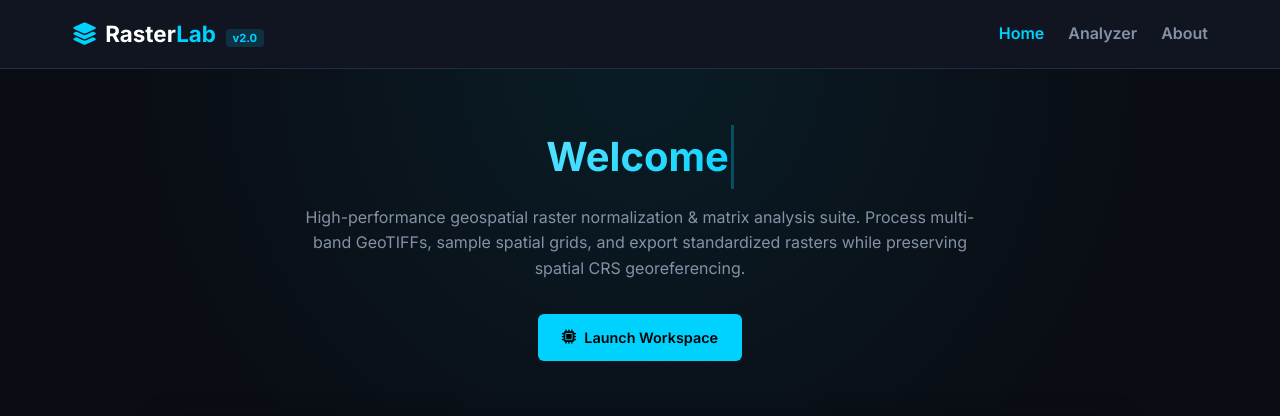
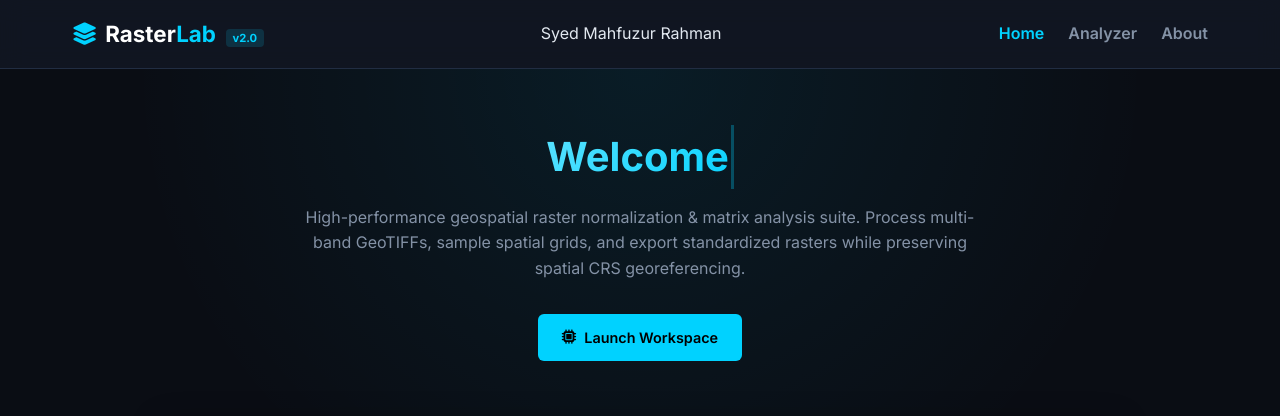
Before and after one commit to mahfuzurrahman92/raster_data_analysis, a Flask app: page / in a window 1280 px wide. Shown: the top 416 px of the page. Run offline with Flask 3, Linux system fonts and the light colour scheme; some libraries are stand-ins or nearby versions.

Commit message:
Change Nav Bar

```diff
--- a/app/templates/index.html
+++ b/app/templates/index.html
@@ -25,6 +25,10 @@
                 <i class="fa-solid fa-layer-group brand-icon"></i>
                 <span>Raster<span class="highlight">Lab</span> <span class="version-tag">v2.0</span></span>
             </a>
+            <p class="highlight">
+                Syed Mahfuzur Rahman
+
+            </p>
             <nav class="nav-links">
                 <a href="#home" class="nav-link active">Home</a>
                 <a href="#analyzer" class="nav-link">Analyzer</a>
```
